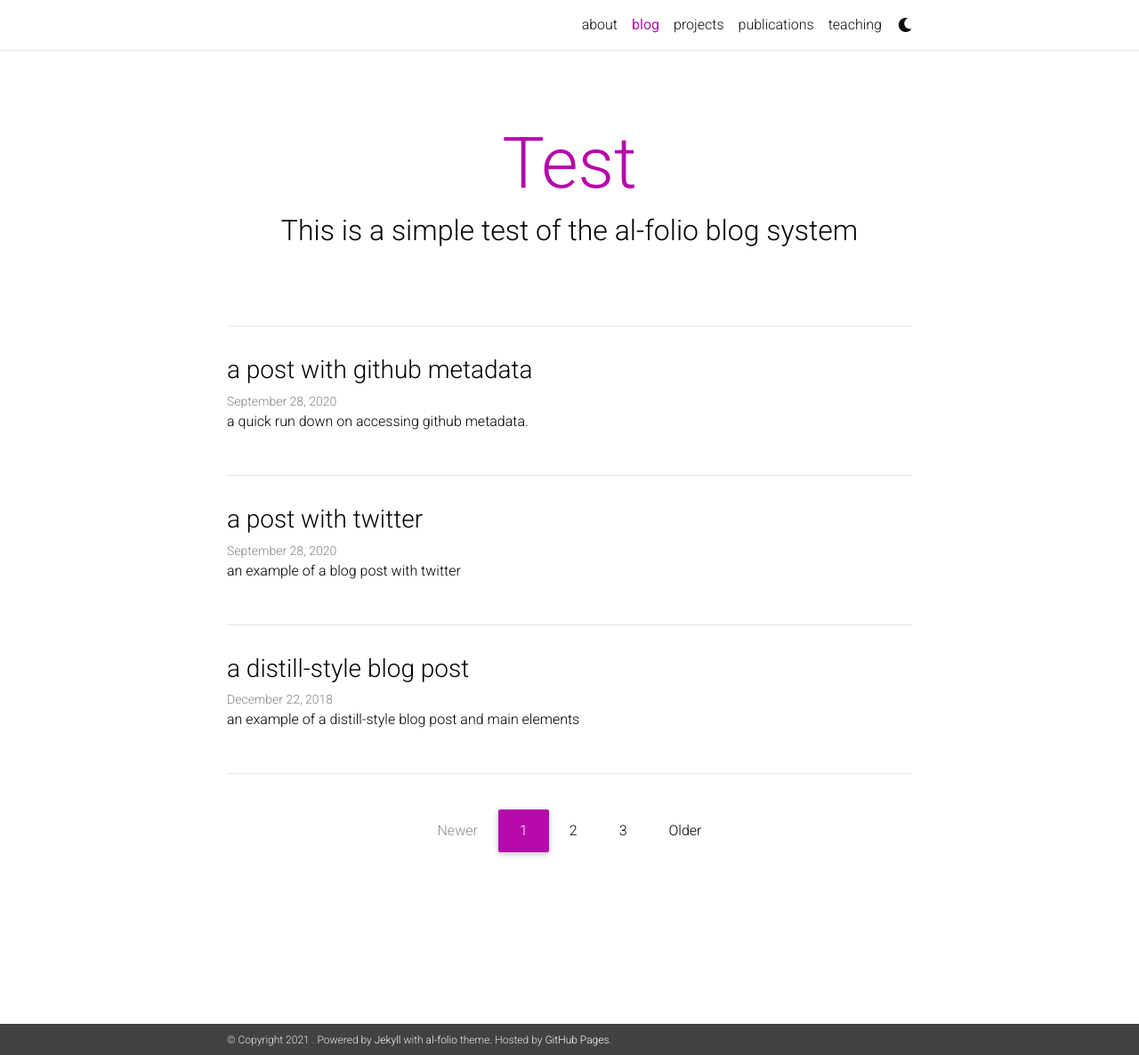
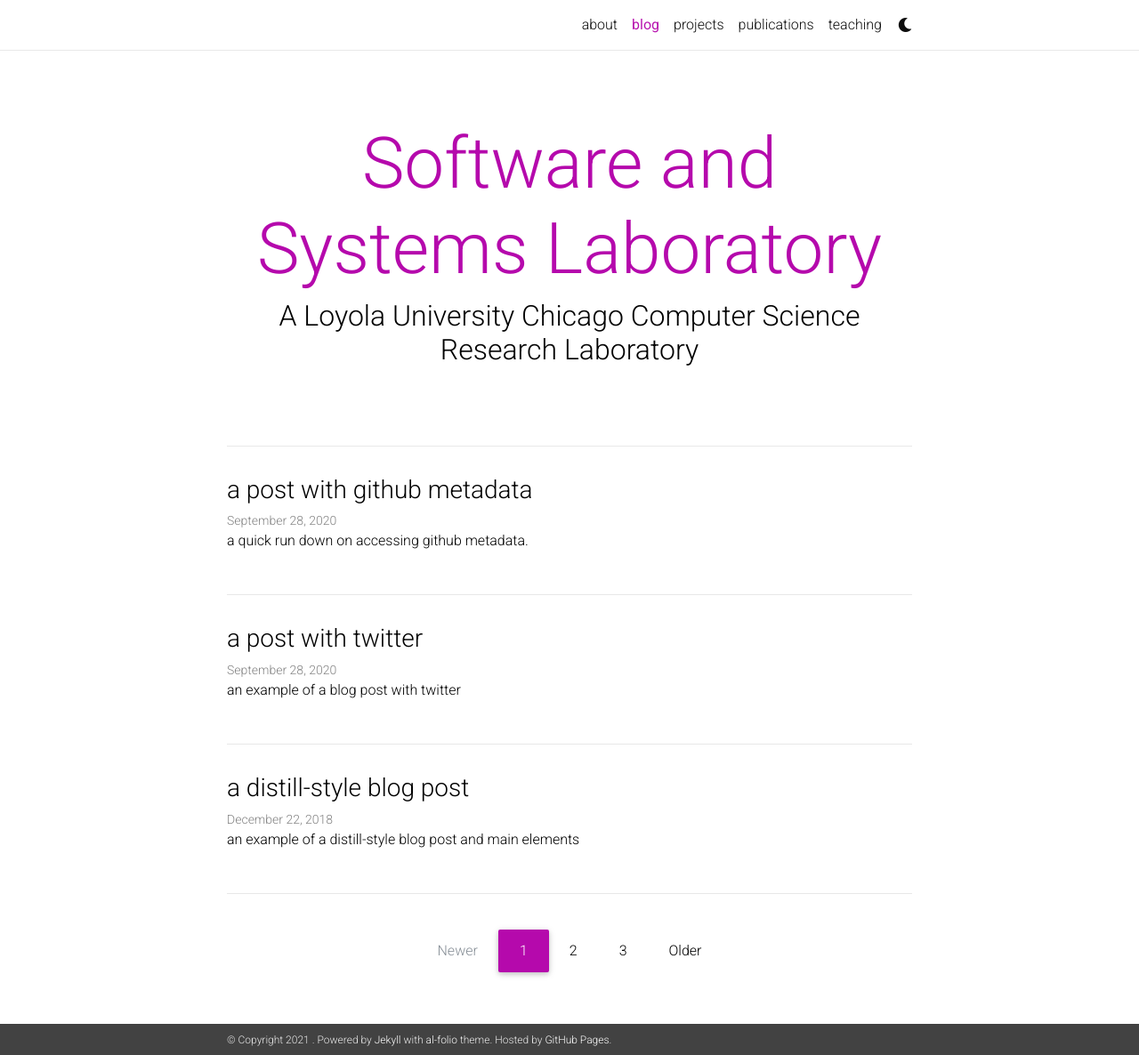
Before and after one commit to NicholasSynovic/LUC-SSL-Website, a Jekyll site: the page built from blog/index.html, in a window 1280 px wide and 1186 px high. Shown: the whole window at 89% size. Built offline with Jekyll 4.4.1, drawn with Linux system fonts in a browser that asks for light colours; nearby versions of some CDN libraries; the list of posts is cut into pages by our own code; a style sheet for code colours, icons or effects is not loaded.

Commit message:
Change the blog name and description

```diff
--- a/_config.yml
+++ b/_config.yml
@@ -50,8 +50,8 @@ contact_note: >
 
 # Blog Settings
 
-blog_name: Test
-blog_description: This is a simple test of the al-folio blog system
+blog_name: Software and Systems Laboratory
+blog_description: A Loyola University Chicago Computer Science Research Laboratory
 permalink: /blog/:year/:title/
 
 ## Pagination
```
